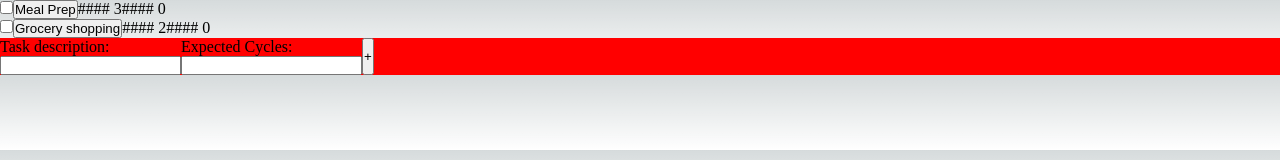
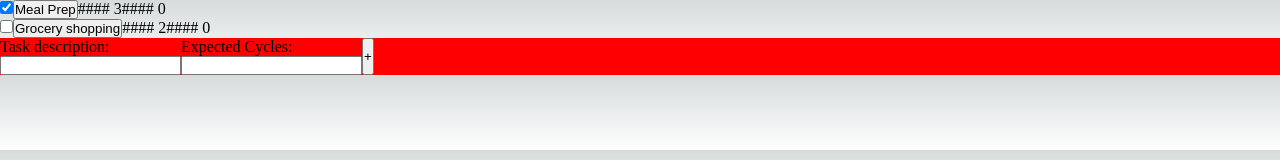
Before and after one commit to carocodingk/PomodoroTracker, a Next.js app: page / in a window 1280 px wide. Shown: the top 160 px of the page. Built offline with nearby package versions, Linux system fonts and the light colour scheme.

Commit message:
Added function that stores the task that has been chosen

```diff
--- a/src/pages/index.js
+++ b/src/pages/index.js
@@ -3,22 +3,35 @@ import { useState } from "react";
 // Initial values
 const workTime = 5;
 const breakTime = 2;
-const initialTasks = [{key: 0, taskName: 'Meal Prep', expectedCycles: 3, actualTime: 0, finished: false},
+const initialTasks = [{key: 0, taskName: 'Meal Prep', expectedCycles: 3, actualTime: 0, finished: true},
                       {key: 1, taskName: 'Grocery shopping', expectedCycles: 2, actualTime: 0, finished: false} ];
 
 
-function TaskManager(){
+function TaskManager({setTaskInProgress}){
   const [taskKeys, setTaskKey] = useState(2)
   const [taskList, setTaskList] = useState(initialTasks)
+  console.log(taskList)
 
-  console.log(taskList)
+  const chooseTask = (task) => {
+    if (!task.finished){
+      setTaskInProgress({
+        key: task.key,
+        taskName: task.taskName
+      })
+      // console.log(task.taskName)
+    }
+    else{
+      console.log("This task has been resolved")
+    }
+  }
+
   return(
     <div>
       <ul>
         {taskList.map((task) => (
           <li>
             <input type="checkbox" checked={task.finished} />
-            <input type="button" value={task.taskName}/>
+            <input type="button" value={task.taskName} onClick={()=>chooseTask(task)}/>
             #### {task.expectedCycles}
             #### {task.actualTime}
           </li>
@@ -35,8 +48,8 @@ function NewTask({taskKeys, setTaskKey, setTaskList}){
     expectedCycles: "",
   })
 
-  // Verifies if the input entered by user are valid: task description is not empty and
-  //assigns a default of 1 to expected number of cycles when not specified
+  //  Verifies if the input entered by user are valid: task description is not empty and
+  //  assigns a default of 1 to expected number of cycles when not specified
   const inputVerification = () => {
     console.log(newTask)
     if (newTask.taskName.length > 0){
@@ -78,7 +91,6 @@ function NewTask({taskKeys, setTaskKey, setTaskList}){
 
   return(
     <div className="flexBox flexRow">
-
       {/* Task description field */}
       <div className="flexBox flexColumn">
         <label>Task description: </label>
@@ -92,7 +104,6 @@ function NewTask({taskKeys, setTaskKey, setTaskList}){
           value={newTask.taskName}
         />
       </div>
-
       {/* Task expected cycles field */}
       <div className="flexBox flexColumn">
         <label>Expected Cycles:</label>
@@ -106,14 +117,12 @@ function NewTask({taskKeys, setTaskKey, setTaskList}){
           value={newTask.expectedCycles}
         />
       </div>
-
       {/* Add to list button */}
       <input type="button" value="+" onClick={()=> {
         inputVerification()
         console.log("submit new task")
       }
       }/>
-
     </div>
 
   );
@@ -125,10 +134,11 @@ export default function Home() {
     taskName: ""
   })
 
+  console.log(taskInProgress)
 
   return (
     <div>
-      <TaskManager />
+      <TaskManager setTaskInProgress={setTaskInProgress} />
     </div>
   );
 }
```
